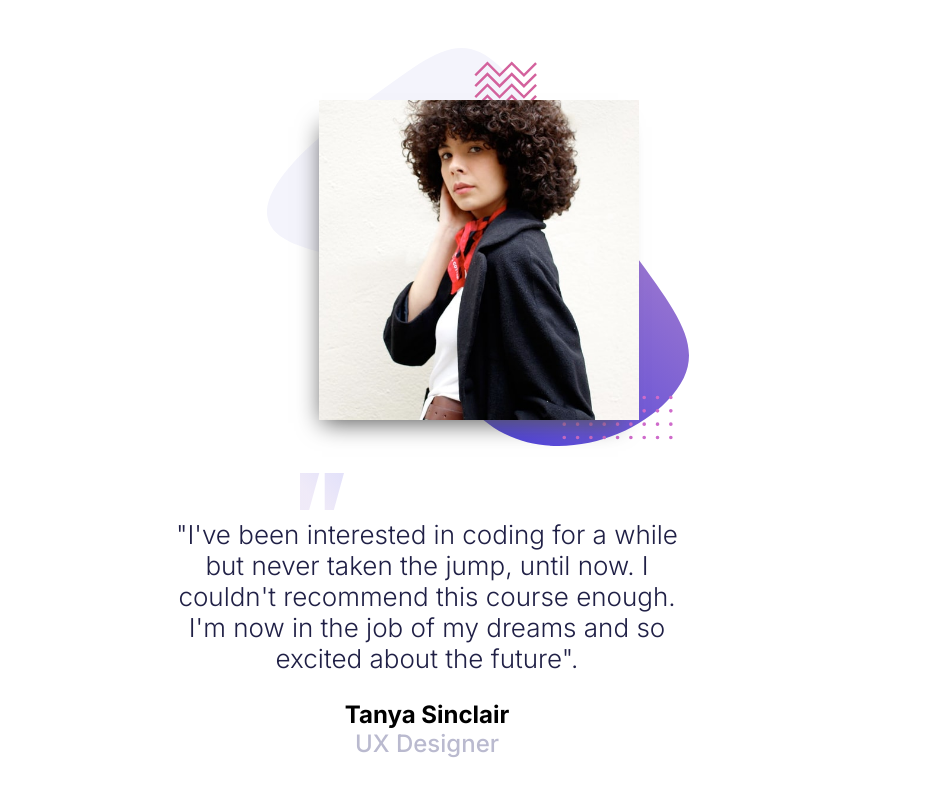
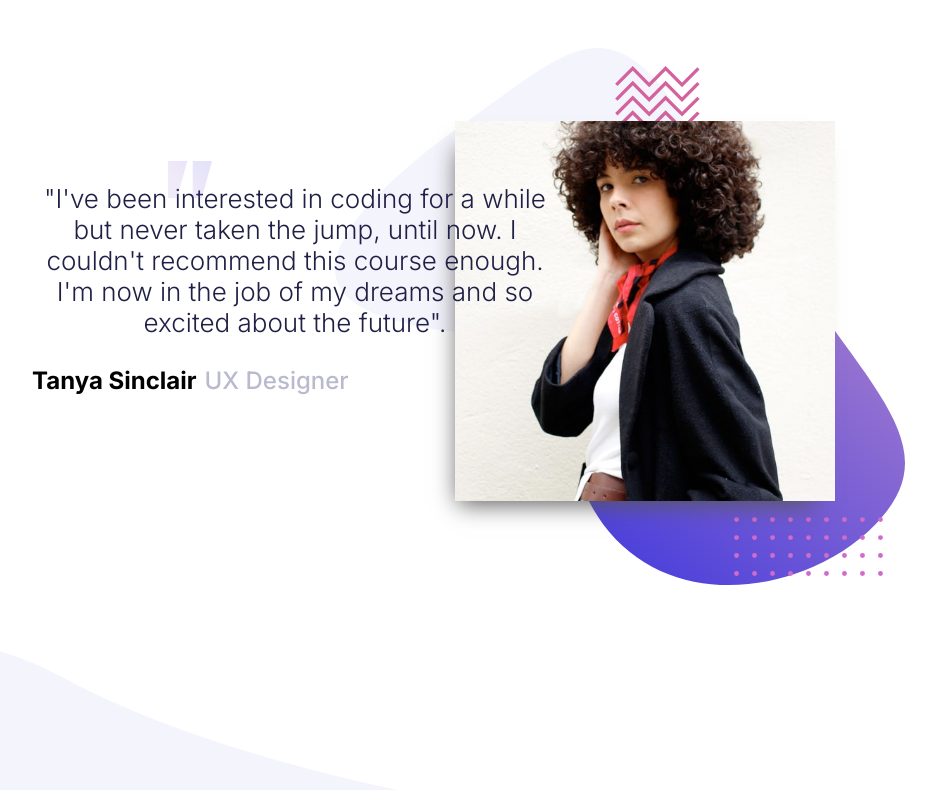
Before and after one commit to CarlosRMx/Layout__Testimonial, a plain HTML site: page index.html in a window 1280 px wide. Shown: the whole page, without its empty margins (213-1149 px from the left). Drawn offline with Linux system fonts and the light colour scheme.

Commit message:
Cambios finalizados en la vista Tablet y tambien se creo el archivo para realizar los cambios correspondientes en las vista de escritorio

```diff
--- a/index.html
+++ b/index.html
@@ -12,6 +12,7 @@
   <link rel="stylesheet" href="./styles/main.css">
   <!-- media queries -->
   <link rel="stylesheet" href="./styles/tablet.css" media="(min-width:674px)">
+  <link rel="stylesheet" href="./styles/desktop.css" media="(min-width:930px)">
 </head>
 <body>
   <main>
@@ -36,6 +37,9 @@
       </section>
 
     </section>
+    <footer>
+      <img src="./images/pattern-curve.svg" alt="">
+    </footer>
   </main>
 </body>
 </html>
--- /dev/null
+++ b/styles/desktop.css
@@ -0,0 +1,48 @@
+body{
+    position: fixed;
+    bottom: 0;
+    left: 0;
+    right: 0;
+    top: 0;
+}
+.main{
+    display: grid;
+    grid-template-columns: repeat(3,1fr);
+    grid-auto-rows: 1fr;
+    column-gap: 400px;
+    max-width: 980px;
+}
+.banner{
+    grid-column: 2/4;
+}
+.banner__background{
+    width: 150%;
+}
+.banner__background img{
+    width: 150%;
+}
+.banner__profile{
+    top: -46.6rem;
+    left: 12rem;
+    width: 38rem;
+}
+.content{
+    grid-column: 1/4;
+    grid-row: 1/2;
+    align-self: flex-end;
+}
+.content__quote{
+    margin-block-start: 2px;
+    margin-block-end: 28px;
+}
+.content__info{
+    display: flex;
+    align-items: center;
+    gap: 8px;
+}
+.content__name{
+    margin-block-start: 0;
+}
+.content__profession{
+    margin-block-end: 0;
+}
--- a/styles/main.css
+++ b/styles/main.css
@@ -80,3 +80,10 @@ figure{
     font-size: var(--sm);
     color: var(--grayish-Blue);
 }
+
+footer{
+    max-width: 100%;
+}
+footer img{
+    margin-inline-start: -18px;
+}
--- a/styles/tablet.css
+++ b/styles/tablet.css
@@ -20,13 +20,9 @@
     width: 132%;
 }
 .banner__profile{
-    position: relative;
     top: -34.8rem;
     left: 5.2rem;
     width: 32rem;
-    box-shadow: -9px 15px 23px -12px rgba(87,87,87,1);
-    -webkit-box-shadow: -9px 15px 23px -12px rgba(87,87,87,1);
-    -moz-box-shadow: -9px 15px 23px -12px rgba(87,87,87,1);
 }
 .content{
     align-self: flex-end;
@@ -43,3 +39,7 @@
 .content__profession{
     font-size: var(--ml);
 }
+footer {
+    position: absolute;
+    bottom: 0;
+}
```
